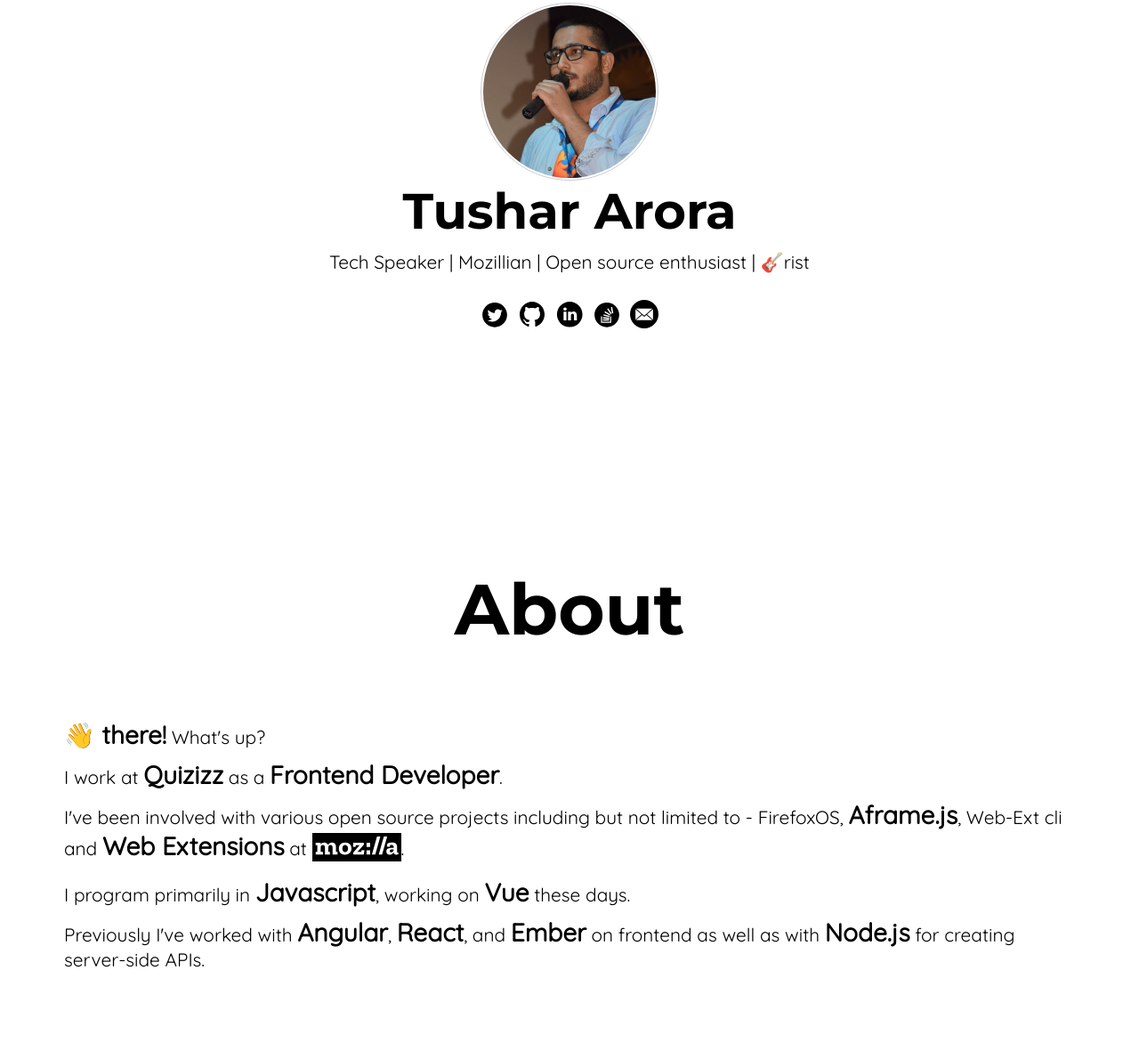
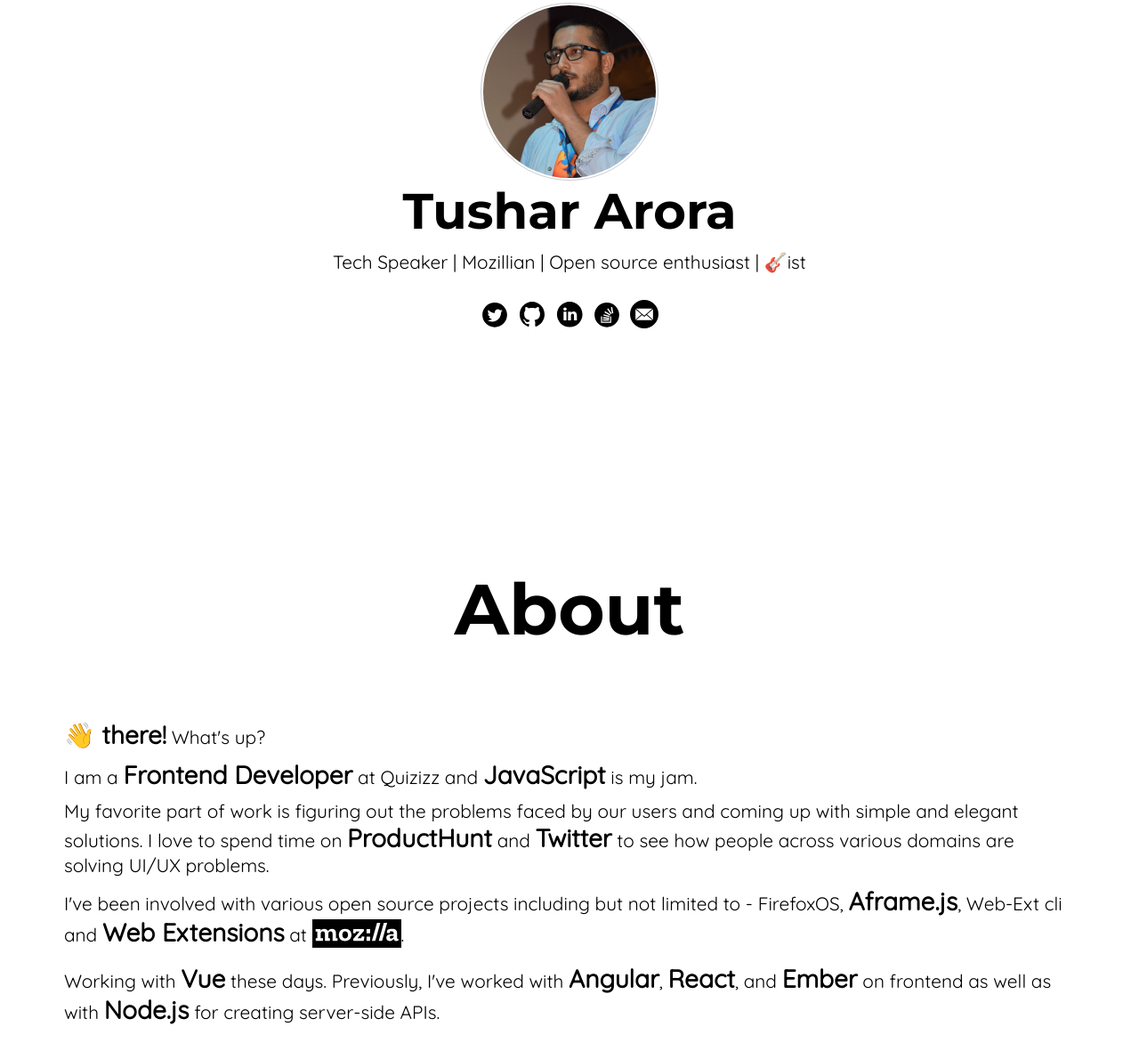
Before and after one commit to tushararora/tushararora.github.io, a plain HTML site: page index.html in a window 1280 px wide. Shown: the part 212-1402 px from the top of the page at 89% size. Drawn offline with Linux system fonts and the light colour scheme.

Commit message:
Update introduction

```diff
--- a/index.html
+++ b/index.html
@@ -16,7 +16,7 @@
         <img class="avatar" src="images/me-min.jpg">
         <h1 class="intro-heading"> Tushar Arora </h1>
         <div class="intro-body">
-          <p class="props">Tech Speaker | Mozillian | Open source enthusiast | 🎸rist </p>
+          <p class="props">Tech Speaker | Mozillian | Open source enthusiast | 🎸ist </p>
           <div class="intro-icons-wrapper">
             <a href="https://twitter.com/iamtushararora" rel="noreferrer noopener" target="_blank" title="https://twitter.com/TushkiSpeaks">
               <img class="intro-icon" src="images/twitter-128.svg">
@@ -42,10 +42,15 @@
         <h1 class="about-heading">About</h1>
         <div class="about-body">
           <p><span class="enlarge"><span title="Hi">👋</span> there!</span> What's up?</p>
-          <p>I <span title="work">work</span> at <span class="enlarge"><a href="https://quizizz.com" title="Quizizz" target="_blank" rel="noreferrer noopener">Quizizz</a></span> as a <span class="enlarge">Frontend Developer</span>.</p>
+          <p>I am a <span class="enlarge">Frontend Developer</span> at
+          <a href="https://quizizz.com" title="Quizizz" target="_blank" rel="noreferrer noopener">Quizizz</a>
+          and <span class="enlarge">JavaScript</span> is my jam.
+          <p>My favorite part of work is figuring out the problems faced by our users and coming up
+          with simple and elegant solutions. I love to spend time on <span class="enlarge">ProductHunt</span> and <span class="enlarge">Twitter</span> to
+          see how people across various domains are solving UI/UX problems.</p>
           <p>I've been involved with various open source projects including but not limited to - FirefoxOS, <span class="enlarge">Aframe.js</span>, Web-Ext cli and <span class="enlarge">Web Extensions</span> at <span class="enlarge mozilla-logo-wrapper"><img class="mozilla-logo" src="images/mozilla.svg"></span>.</p>
-          <p>I program primarily in <span class="enlarge">Javascript</span>, working on <span class="enlarge">Vue</span> these days.</p>
-          <p>Previously I've worked with <span class="enlarge">Angular</span>, <span class="enlarge">React</span>, and <span class="enlarge">Ember</span> on frontend as well as with <span class="enlarge">Node.js</span> for creating server-side APIs.
+          <p>Working with <span class="enlarge">Vue</span> these days.
+          Previously, I've worked with <span class="enlarge">Angular</span>, <span class="enlarge">React</span>, and <span class="enlarge">Ember</span> on frontend as well as with <span class="enlarge">Node.js</span> for creating server-side APIs.
         </div>
       </div>
     </section>
```
